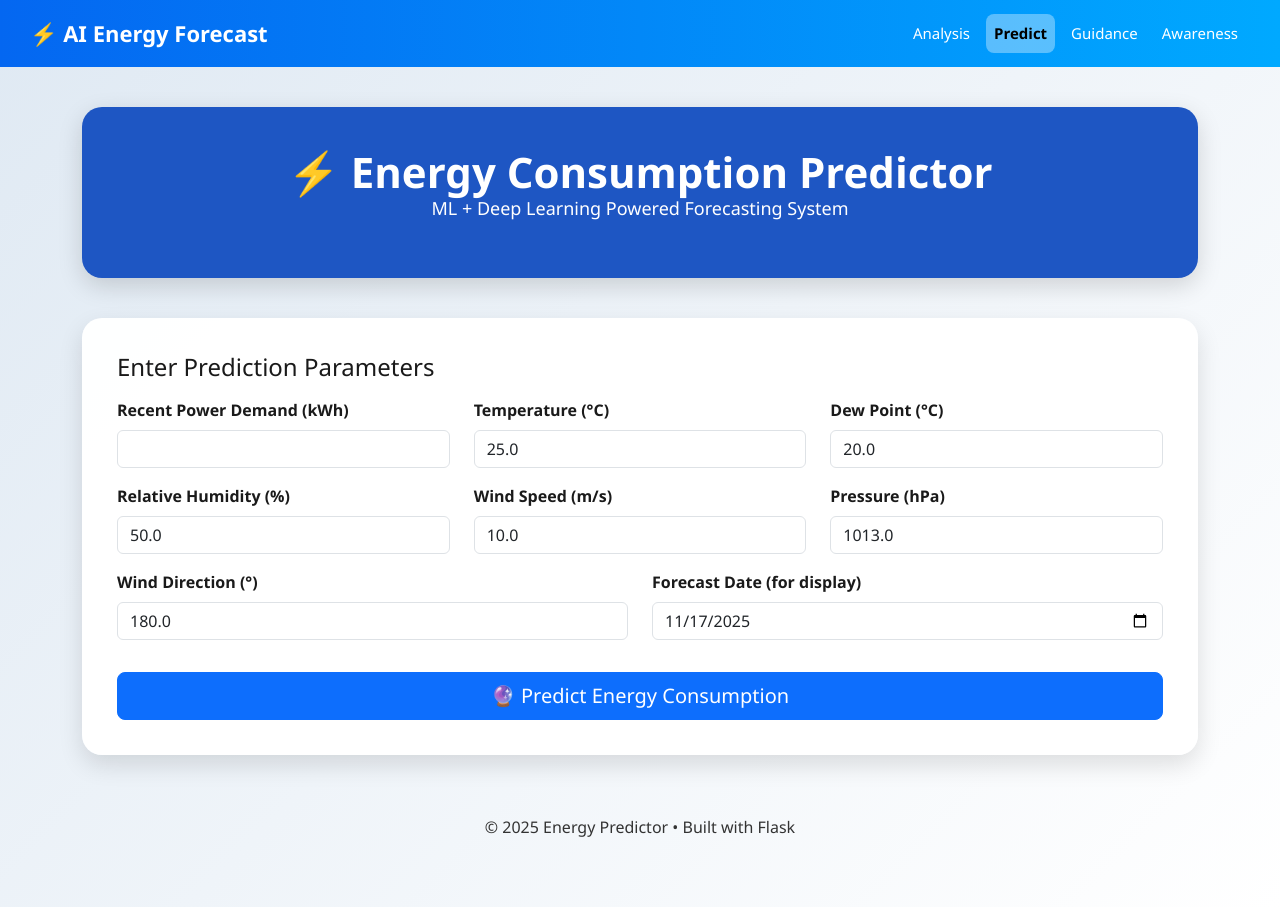
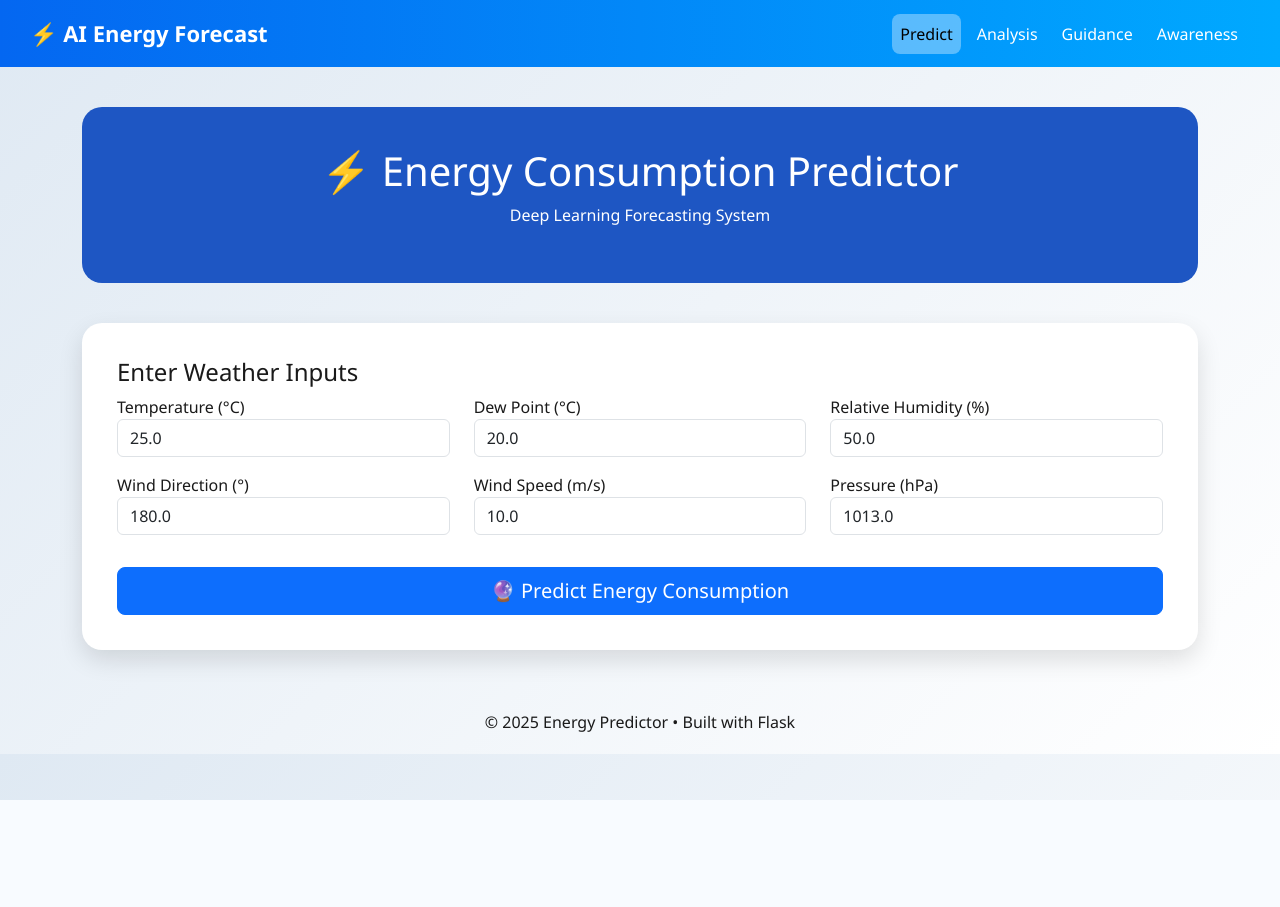
Before and after one commit to Heer-05/energy-predictor-flask, a Flask app: page / in a window 1280 px wide. After the commit the page ends 800 px from the top, so only its background shows below. Run offline with Flask 3, Linux system fonts and the light colour scheme; parts of the project's set-up code (start-up, migrations or seed data) failed here and were passed over.

Commit message:
Update index.html

```diff
--- a/templates/index.html
+++ b/templates/index.html
@@ -6,10 +6,7 @@
     <meta name="viewport" content="width=device-width, initial-scale=1">
 
     <!-- Bootstrap CDN -->
-    <link
-        href="https://cdn.jsdelivr.net/npm/bootstrap@5.3.2/dist/css/bootstrap.min.css"
-        rel="stylesheet"
-    >
+    <link href="https://cdn.jsdelivr.net/npm/bootstrap@5.3.2/dist/css/bootstrap.min.css" rel="stylesheet">
 
     <style>
         body {
@@ -18,7 +15,6 @@
             color: #1a1a1a;
         }
 
-        /* ---------- NAVBAR ---------- */
         .navbar {
             background: linear-gradient(90deg, #0467f1, #00a9ff);
             padding: 12px 30px;
@@ -34,64 +30,31 @@
             padding: 8px 18px;
             margin: 0 4px;
             border-radius: 8px;
-            transition: 0.25s ease-in-out;
-            font-size: 15px;
-            font-weight: 500;
+            transition: 0.25s;
         }
 
-        .navbar .nav-link:hover {
-            background: rgba(255, 255, 255, 0.22);
-            color: #ffffff !important;
-            transform: translateY(-2px);
+        .nav-link.active {
+            background: rgba(255, 255, 255, 0.35) !important;
+            color: #000 !important;
         }
 
-        .navbar .nav-link.active {
-            background: rgba(255, 255, 255, 0.35) !important;
-            color: #000 !important;
-            font-weight: 600;
-        }
-
-        /* ---------- MAIN CARDS ---------- */
         .main-header {
-            width: 100%;
             max-width: 1400px;
             padding: 40px;
             text-align: center;
             background: #1e56c3;
             border-radius: 20px;
-            box-shadow: 0 8px 25px rgba(0,0,0,0.15);
+            color: white;
             margin: 40px auto;
         }
 
-        .container {
-            height: 100vh !important;
-            width: 100vw !important;
-            box-sizing: border-box;
-        }
-
         .input-card {
-            width: 100%;
             max-width: 1400px;
-            background: rgba(255,255,255,0.98);
+            background: white;
             padding: 35px;
             border-radius: 20px;
             box-shadow: 0 10px 25px rgba(0,0,0,0.12);
             margin: 0 auto 40px auto;
-        }
-
-        .main-header h1 {
-            font-size: 42px;
-            font-weight: 900;
-            color: #fff;
-        }
-        .main-header p {
-            font-size: 18px;
-            color: #fff;
-            margin-top: -10px;
-        }
-
-        label {
-            font-weight: 600;
         }
 
         .prediction-box {
@@ -104,156 +67,94 @@
             border-left: 10px solid #28a745;
         }
 
-        .prediction-box h2 {
-            font-size: 50px;
-            font-weight: 800;
-            color: #1e56c3;
-            margin-bottom: 10px;
-            width: 100%;
-        }
-
         .footer {
             text-align: center;
             padding: 20px;
-            color: #333;
             margin-top: 40px;
         }
     </style>
 </head>
 <body>
 
-<!-- NAV BAR -->
+<!-- NAVBAR -->
 <nav class="navbar navbar-expand-lg">
-    <a class="navbar-brand text-white fw-bold" href="/" style="font-size: 22px;">
-        ⚡ AI Energy Forecast
-    </a>
-
-    <button class="navbar-toggler" type="button" data-bs-toggle="collapse"
-            data-bs-target="#navbarNav" aria-controls="navbarNav" aria-expanded="false"
-            aria-label="Toggle navigation">
-        <span class="navbar-toggler-icon"></span>
-    </button>
-
+    <a class="navbar-brand text-white" href="/">⚡ AI Energy Forecast</a>
     <div class="collapse navbar-collapse" id="navbarNav">
         <ul class="navbar-nav ms-auto">
-            <li class="nav-item">
-                <a class="nav-link {% if active_tab=='analysis' %}active{% endif %}"
-                   href="/analysis">Analysis</a>
-            </li>
-
-            <li class="nav-item">
-                <a class="nav-link {% if active_tab=='predict' %}active{% endif %}"
-                   href="/">Predict</a>
-            </li>
-
-            <li class="nav-item">
-                <a class="nav-link {% if active_tab=='guidance' %}active{% endif %}"
-                   href="/guidance">Guidance</a>
-            </li>
-
-            <li class="nav-item">
-                <a class="nav-link {% if active_tab=='awareness' %}active{% endif %}"
-                   href="/awareness">Awareness</a>
-            </li>
+            <li class="nav-item"><a class="nav-link {% if active_tab=='predict' %}active{% endif %}" href="/">Predict</a></li>
+            <li class="nav-item"><a class="nav-link {% if active_tab=='analysis' %}active{% endif %}" href="/analysis">Analysis</a></li>
+            <li class="nav-item"><a class="nav-link {% if active_tab=='guidance' %}active{% endif %}" href="/guidance">Guidance</a></li>
+            <li class="nav-item"><a class="nav-link {% if active_tab=='awareness' %}active{% endif %}" href="/awareness">Awareness</a></li>
         </ul>
     </div>
 </nav>
 
 <div class="container">
-    <!-- Header -->
     <div class="main-header">
         <h1>⚡ Energy Consumption Predictor</h1>
-        <p>ML + Deep Learning Powered Forecasting System</p>
+        <p>Deep Learning Forecasting System</p>
     </div>
 
-    <!-- Input Card -->
     <div class="input-card">
-        <h4 class="mb-3">Enter Prediction Parameters</h4>
+        <h4>Enter Weather Inputs</h4>
 
         <form method="POST" action="/">
-            <!-- Row 1: demand + temperature + dew point -->
+            <!-- Row 1 -->
             <div class="row">
                 <div class="col-md-4 mb-3">
-                    <label for="power_demand" class="form-label">Recent Power Demand (kWh)</label>
+                    <label>Temperature (°C)</label>
                     <input type="number" step="0.1" class="form-control"
-                           id="power_demand" name="power_demand"
-                           value="{{ form.power_demand }}">
+                           name="temperature" value="{{ form.temperature }}">
                 </div>
 
                 <div class="col-md-4 mb-3">
-                    <label for="temperature" class="form-label">Temperature (°C)</label>
+                    <label>Dew Point (°C)</label>
                     <input type="number" step="0.1" class="form-control"
-                           id="temperature" name="temperature"
-                           value="{{ form.temperature }}">
+                           name="dew_point" value="{{ form.dew_point }}">
                 </div>
 
                 <div class="col-md-4 mb-3">
-                    <label for="dew_point" class="form-label">Dew Point (°C)</label>
+                    <label>Relative Humidity (%)</label>
                     <input type="number" step="0.1" class="form-control"
-                           id="dew_point" name="dew_point"
-                           value="{{ form.dew_point }}">
+                           name="humidity" value="{{ form.humidity }}">
                 </div>
             </div>
 
-            <!-- Row 2: humidity, wind speed, pressure -->
+            <!-- Row 2 -->
             <div class="row">
                 <div class="col-md-4 mb-3">
-                    <label for="humidity" class="form-label">Relative Humidity (%)</label>
-                    <input type="number" step="0.1" class="form-control"
-                           id="humidity" name="humidity"
-                           value="{{ form.humidity }}">
+                    <label>Wind Direction (°)</label>
+                    <input type="number" step="1" class="form-control"
+                           name="wind_direction" value="{{ form.wind_direction }}">
                 </div>
 
                 <div class="col-md-4 mb-3">
-                    <label for="wind_speed" class="form-label">Wind Speed (m/s)</label>
+                    <label>Wind Speed (m/s)</label>
                     <input type="number" step="0.1" class="form-control"
-                           id="wind_speed" name="wind_speed"
-                           value="{{ form.wind_speed }}">
+                           name="wind_speed" value="{{ form.wind_speed }}">
                 </div>
 
                 <div class="col-md-4 mb-3">
-                    <label for="pressure" class="form-label">Pressure (hPa)</label>
+                    <label>Pressure (hPa)</label>
                     <input type="number" step="0.1" class="form-control"
-                           id="pressure" name="pressure"
-                           value="{{ form.pressure }}">
-                </div>
-            </div>
-
-            <!-- Row 3: wind direction + display date -->
-            <div class="row">
-                <div class="col-md-6 mb-3">
-                    <label for="wind_direction" class="form-label">Wind Direction (°)</label>
-                    <input type="number" step="1" class="form-control"
-                           id="wind_direction" name="wind_direction"
-                           value="{{ form.wind_direction }}">
-                </div>
-
-                <div class="col-md-6 mb-3">
-                    <label for="forecast_date" class="form-label">Forecast Date (for display)</label>
-                    <input type="date" class="form-control"
-                           id="forecast_date" name="forecast_date"
-                           value="{{ form.forecast_date }}">
+                           name="pressure" value="{{ form.pressure }}">
                 </div>
             </div>
 
             <div class="d-grid mt-3">
-                <button class="btn btn-primary btn-lg" type="submit">
-                    🔮 Predict Energy Consumption
-                </button>
+                <button class="btn btn-primary btn-lg">🔮 Predict Energy Consumption</button>
             </div>
         </form>
 
         {% if error %}
-            <div class="alert alert-danger mt-4" role="alert">
-                {{ error }}
-            </div>
+        <div class="alert alert-danger mt-4">{{ error }}</div>
         {% endif %}
 
         {% if prediction is not none %}
-            <div class="prediction-box">
-                <h2>{{ '%.2f'|format(prediction) }} kWh</h2>
-                <p>Predicted energy consumption for <b>{{ form.forecast_date }}</b></p>
-            </div>
+        <div class="prediction-box">
+            <h2>{{ '%.2f'|format(prediction) }} kWh</h2>
+            <p>Predicted Energy Consumption</p>
+        </div>
         {% endif %}
     </div>
 
@@ -262,7 +163,6 @@
     </div>
 </div>
 
-<!-- Bootstrap JS (for navbar toggle) -->
 <script src="https://cdn.jsdelivr.net/npm/bootstrap@5.3.2/dist/js/bootstrap.bundle.min.js"></script>
 </body>
 </html>
```
